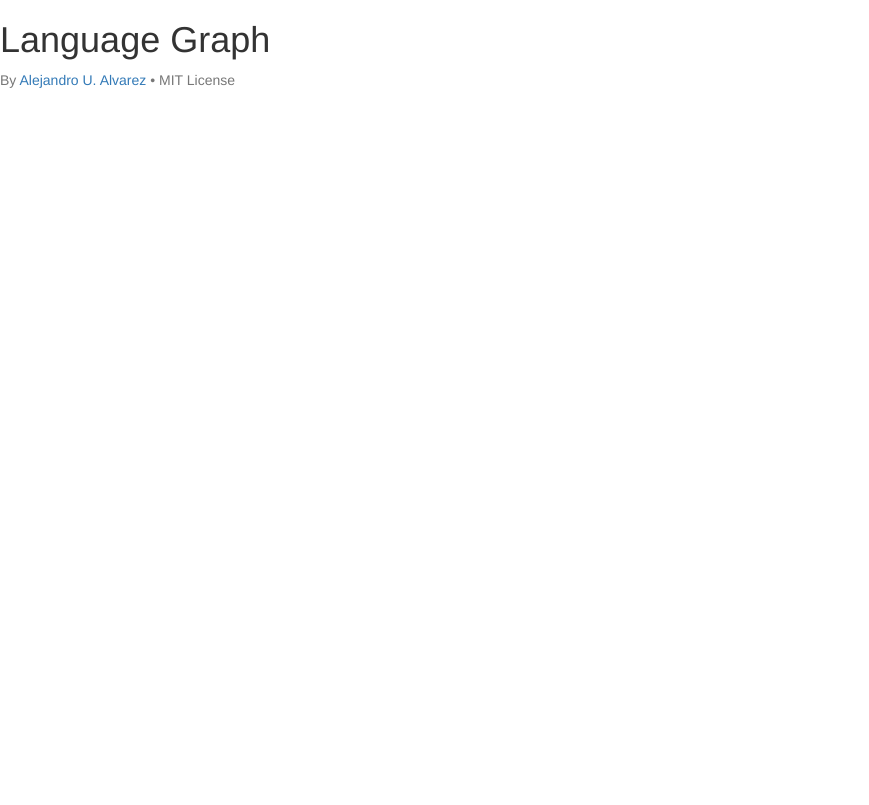
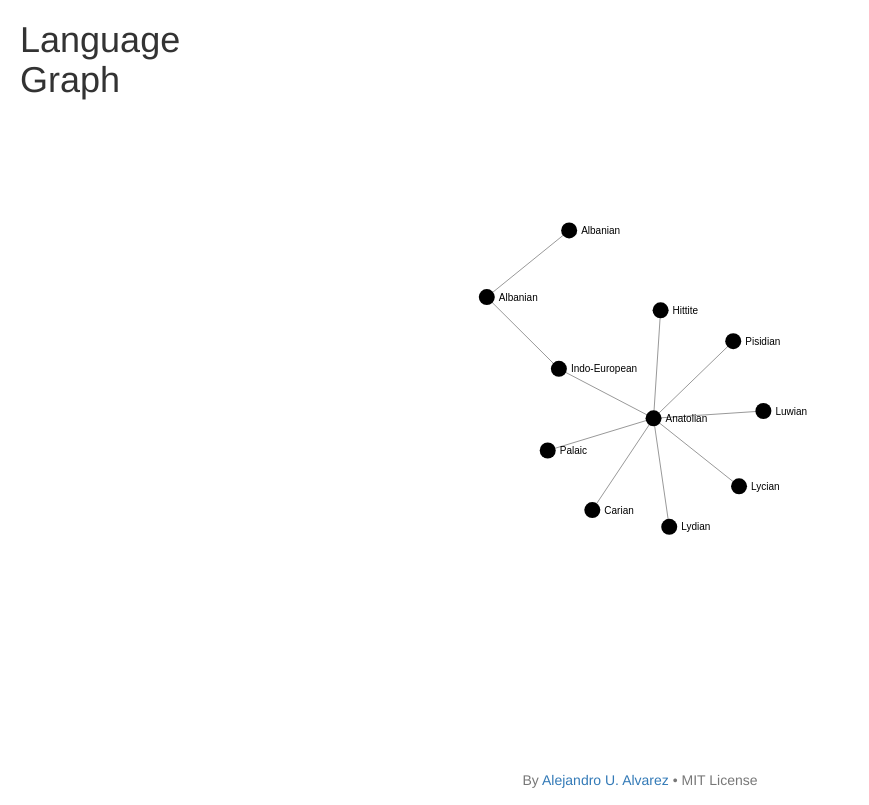
Before and after one commit to aurbano/language-graph, a plain HTML site: page index.html in a window 1280 px wide. Shown: the whole page, without its empty margins (0-869 px from the left). Drawn offline with nearby package versions, Linux system fonts and the light colour scheme.

Commit message:
Graph displaying

```diff
--- a/index.html
+++ b/index.html
@@ -12,7 +12,7 @@
 
     <!-- Bootstrap core CSS -->
     <link rel="stylesheet" href="https://maxcdn.bootstrapcdn.com/bootstrap/3.3.4/css/bootstrap.min.css">
-    <link href="/src/styles.css" rel="stylesheet">
+    <link href="styles.css" rel="stylesheet">
 
     <!-- HTML5 shim and Respond.js IE8 support of HTML5 elements and media queries -->
     <!--[if lt IE 9]>
@@ -26,7 +26,9 @@
 		<h1>Language Graph</h1>
 	</div>
 
-	<div id="graph"></div>
+	<div id="graph">
+   <div style="margin-top:35%; text-align:center">Loading... </div>
+  </div>
 
     <footer class="text-muted">
         <p>By <a href="http://urbanoalvarez.es">Alejandro U. Alvarez</a> &bull; MIT License</p>
@@ -34,18 +36,17 @@
 
     <script type="text/javascript" src="https://code.jquery.com/jquery-2.1.1.min.js"></script>
     <script src="https://maxcdn.bootstrapcdn.com/bootstrap/3.3.4/js/bootstrap.min.js"></script>
-    <script type="text/javascript" src="/lib/VivaGraphJS/dist/vivagraph.min.js"></script>
-    <script type="text/javascript" src="/lib/WebVisualizer.js"></script>
+    <script src="http://d3js.org/d3.v3.min.js"></script>
+    <script type="text/javascript" src="src/GraphViewer.js"></script>
     <script type="text/javascript">
-    $(document).ready(function(){
-            var graph = new WebGraph({
-            container : $('#graph')
-        });
-        $('form').submit(function(e){
-            e.preventDefault();
-            graph.search($(this).find('input[type="text"]').val());
-        });
-    });
+      $.get('data/languages.json', function(data){
+        $('#graph').html('');
+        var gv = new GraphViewer({
+          container: '#graph',
+          charge: -500,
+          linkDistance: 100
+        }, data);
+      });
     </script>
   </body>
 </html>
--- a/src/GraphViewer.js
+++ b/src/GraphViewer.js
@@ -4,6 +4,126 @@
  * @license MIT
  */
 
-var GraphViewer = function(){
+var GraphViewer = function(opts, data) {
+  'use strict';
 
+  var width = $(opts.container).width(),
+    height = $(opts.container).height();
+
+  var fill = d3.scale.category20();
+
+  var force = d3.layout.force()
+    .size([width, height])
+    .nodes([]) // initialize with a single node
+    .linkDistance(opts.linkDistance || 30)
+    .charge(opts.charge || -60)
+    .on('tick', tick);
+
+  var svg = d3.select(opts.container || 'body').append('svg')
+    .attr('width', width)
+    .attr('height', height);
+
+  var nodes = force.nodes(),
+    links = force.links(),
+    link = svg.selectAll('.link');
+
+  var node = svg.selectAll(".node")
+    .data(force.nodes())
+    .enter().append("g")
+    .attr("class", "node")
+    .call(force.drag);
+
+  node.append("circle")
+    .attr("r", 8);
+
+  node.append("text")
+    .attr("x", 12)
+    .attr("dy", ".35em")
+    .text(function(d) {
+      return d.name;
+    });
+
+  function restart() {
+    link = link.data(links);
+
+    link.enter().insert('line', '.node')
+      .attr('class', 'link');
+
+    node = node.data(nodes);
+
+    node.enter().append("g")
+      .attr("class", "node")
+      .call(force.drag);
+
+    node.append("circle")
+      .attr("r", 8);
+
+    node.append("text")
+      .attr("x", 12)
+      .attr("dy", ".35em")
+      .text(function(d) {
+        return d.name;
+      })
+
+    force.start();
+  }
+
+  restart();
+
+  function processLanguage(lang, parent) {
+    var category = {
+      name: lang.category,
+      type: 'category',
+      importance: lang.children.length + lang.languages.length
+    };
+    nodes.push(category);
+
+    if (parent) {
+      links.push({
+        source: parent,
+        target: category
+      });
+    }
+
+    lang.languages.forEach(function(language) {
+      nodes.push(language);
+      links.push({
+        source: category,
+        target: language
+      });
+    });
+
+    lang.children.forEach(function(child) {
+      processLanguage(child, category);
+    });
+  }
+
+  processLanguage(data);
+
+  restart();
+
+  function tick() {
+    link
+      .attr("x1", function(d) {
+        return d.source.x;
+      })
+      .attr("y1", function(d) {
+        return d.source.y;
+      })
+      .attr("x2", function(d) {
+        return d.target.x;
+      })
+      .attr("y2", function(d) {
+        return d.target.y;
+      });
+
+    node
+      .attr("transform", function(d) {
+        return "translate(" + d.x + "," + d.y + ")";
+      });
+  }
+
+  d3.selectAll('circle.node').on('click', function(node) {
+    console.log(node);
+  });
 };
--- /dev/null
+++ b/styles.css
@@ -0,0 +1,72 @@
+#app{
+  margin: 0 20px;
+  position:absolute;
+  z-index:2;
+  width:250px;
+}
+
+#graph{
+  position:absolute;
+  top:0;
+  left: 0;
+  width:100%;
+  height:100%;
+  z-index:1;
+}
+
+#nodeData{
+  position: absolute;
+  top: 100px;
+  left: 1200px;
+  z-index: 3;
+  background: #efefef;
+  background:rgba(250,250,250,0.9);
+  border: #999 solid 1px;
+  box-shadow: 0 0 10px rgba(0,0,0,0.4);
+  width:300px;
+  padding:15px 20px;
+  border-radius:4px;
+  display:none;
+}
+
+#nodeData .name{
+  word-wrap: break-word;
+}
+
+#nodeData .description{
+  max-height:250px;
+  overflow:hidden;
+}
+
+footer{
+  position:absolute;
+  z-index:3;
+  bottom:0;
+  left:0;
+  text-align:center;
+  width:100%;
+}
+
+rect {
+  fill: none;
+  pointer-events: all;
+}
+
+.node {
+  fill: #000;
+}
+
+.cursor {
+  fill: none;
+  stroke: brown;
+  pointer-events: none;
+}
+
+.link {
+  stroke: #999;
+}
+
+text {
+  font: 10px sans-serif;
+  pointer-events: none;
+}
```
